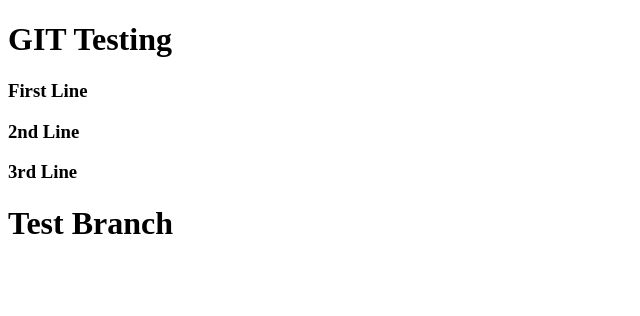
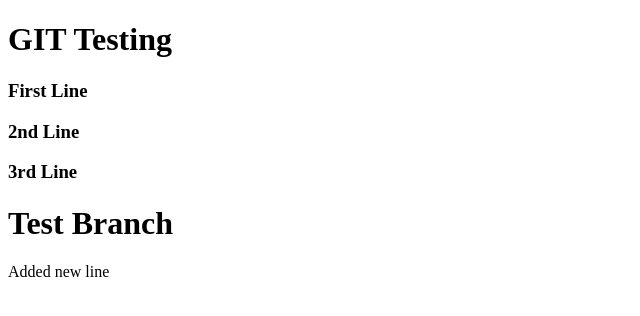
Before and after one commit to imarshadx/test, a plain HTML site: page index.html in a window 1280 px wide. Shown: the whole page, without its empty margins (0-640 px from the left). Drawn offline with Linux system fonts and the light colour scheme.

Commit message:
added new line

```diff
--- a/index.html
+++ b/index.html
@@ -13,5 +13,7 @@
 <h3>3rd Line</h3>
 
 <h1>Test Branch</h1>
+
+Added new line
 </body>
 </html>
```
